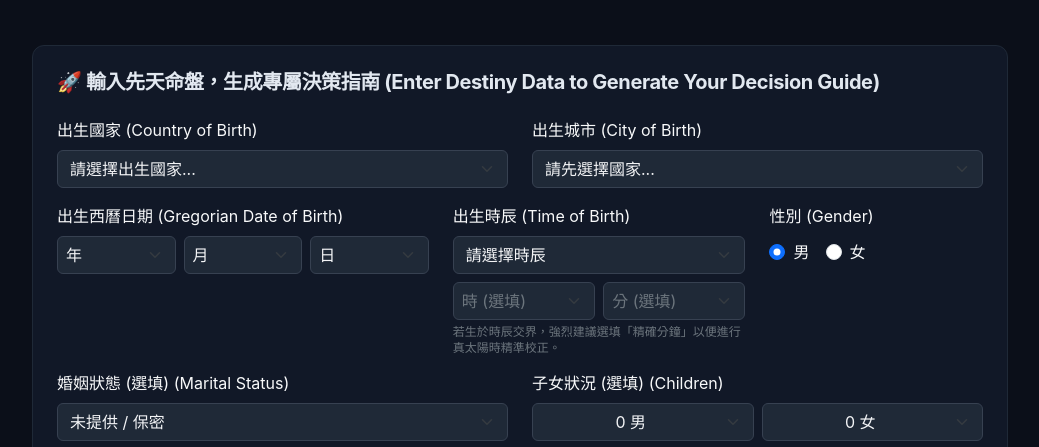
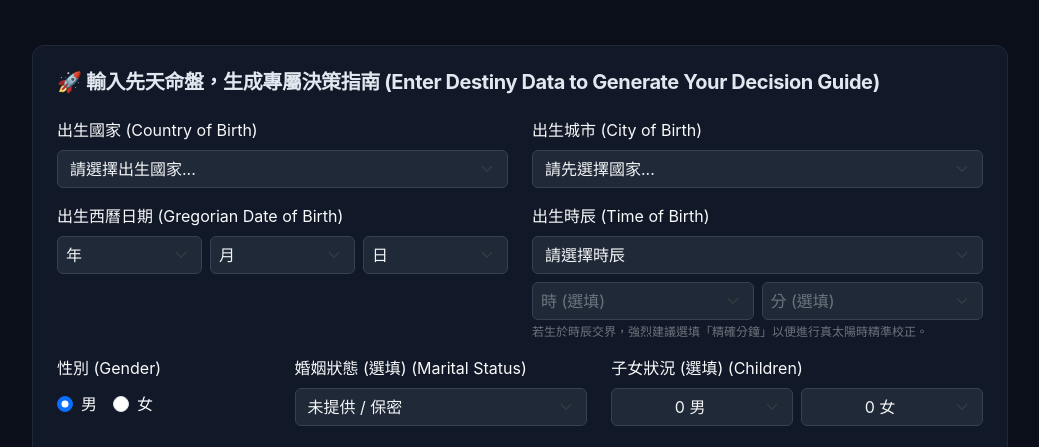
Before and after one commit to alexkynn/gygs.ca, a website: page index.html in a window 1280 px wide. Shown: the part 488-935 px from the top of the page, without its empty margins (120-1159 px from the left). Drawn offline with nearby package versions, Linux system fonts and the light colour scheme.

Commit message:
Add files via upload

```diff
--- a/index.html
+++ b/index.html
@@ -85,8 +85,9 @@
                         </div>
                     </div>
 
+                    <!-- 🟢 重新排版的出生日期與時辰 -->
                     <div class="row mb-3">
-                        <div class="col-md-5 mb-3 mb-md-0">
+                        <div class="col-md-6 mb-3 mb-md-0">
                             <label class="form-label text-light">出生西曆日期 (Gregorian Date of Birth)</label>
                             <div class="row g-2">
                                 <div class="col-4"><select class="form-select select-compact" id="birthYear" required><option value="" disabled selected>年</option></select></div>
@@ -96,7 +97,7 @@
                             <input type="hidden" id="date">
                         </div>
 
-                        <div class="col-md-4 mb-3 mb-md-0">
+                        <div class="col-md-6">
                             <label for="timeIndex" class="form-label text-light">出生時辰 (Time of Birth)</label>
                             <select class="form-select mb-2" id="timeIndex" required>
                                 <option value="" disabled selected>請選擇時辰</option>
@@ -124,18 +125,18 @@
                             </div>
                             <div class="form-text text-secondary mt-1" style="font-size: 0.75rem; line-height: 1.3;">若生於時辰交界，強烈建議選填「精確分鐘」以便進行真太陽時精準校正。</div>
                         </div>
+                    </div>
 
-                        <div class="col-md-3">
+                    <!-- 🟢 移至下方的性別與婚姻/子女狀況 -->
+                    <div class="row mb-3">
+                        <div class="col-md-3 mb-3 mb-md-0">
                             <div class="form-label text-light">性別 (Gender)</div>
                             <div class="d-flex gap-3 pt-1">
                                 <div class="form-check"><input class="form-check-input" type="radio" name="gender" id="gender-male" value="male" checked><label class="form-check-label text-light" for="gender-male">男</label></div>
                                 <div class="form-check"><input class="form-check-input" type="radio" name="gender" id="gender-female" value="female"><label class="form-check-label text-light" for="gender-female">女</label></div>
                             </div>
                         </div>
-                    </div>
-
-                    <div class="row mb-3">
-                        <div class="col-md-6 mb-3 mb-md-0">
+                        <div class="col-md-4 mb-3 mb-md-0">
                             <label for="marriageStatus" class="form-label text-light">婚姻狀態 (選填) (Marital Status)</label>
                             <select class="form-select" id="marriageStatus">
                                 <option value="未提供" selected>未提供 / 保密</option>
@@ -145,7 +146,7 @@
                                 <option value="喪偶">喪偶</option>
                             </select>
                         </div>
-                        <div class="col-md-6">
+                        <div class="col-md-5">
                             <label class="form-label text-light">子女狀況 (選填) (Children)</label>
                             <div class="d-flex gap-2">
                                 <select class="form-select text-center" id="childrenBoy">
```
